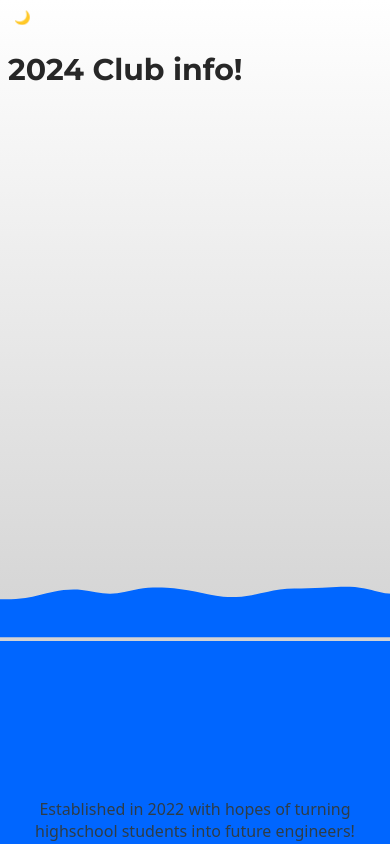
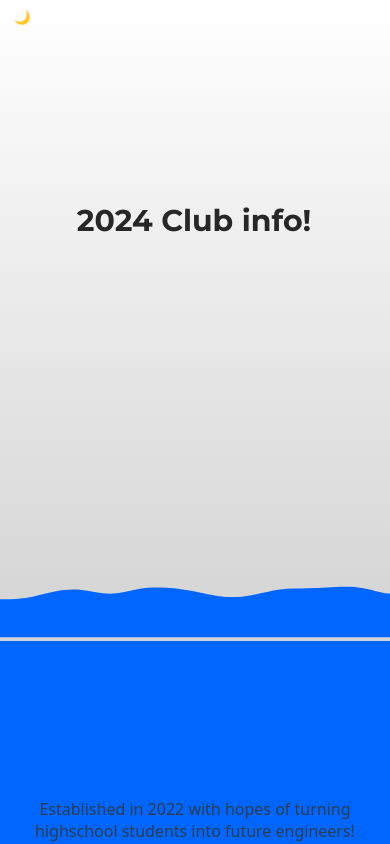
Before and after one commit to LiveWaffle/ClubInfo, a plain HTML site: page index.html in a window 390 px wide. Shown: the top 844 px of the page. Drawn offline with Linux system fonts and the light colour scheme.

Commit message:
FINALLY CENTERED h1

```diff
--- a/CSS/css.css
+++ b/CSS/css.css
@@ -133,8 +133,11 @@ body.Dark .wave {
 @media screen and (max-width: 600px) {
     h1 {
         position: absolute;
-        text-align: left;
+        text-align: center;
         font-size: 30px;
+        right:1vw;
+        left: .5vw;
+        top:20vh;
     }
     #Info {
         font-size: 20px;
```
